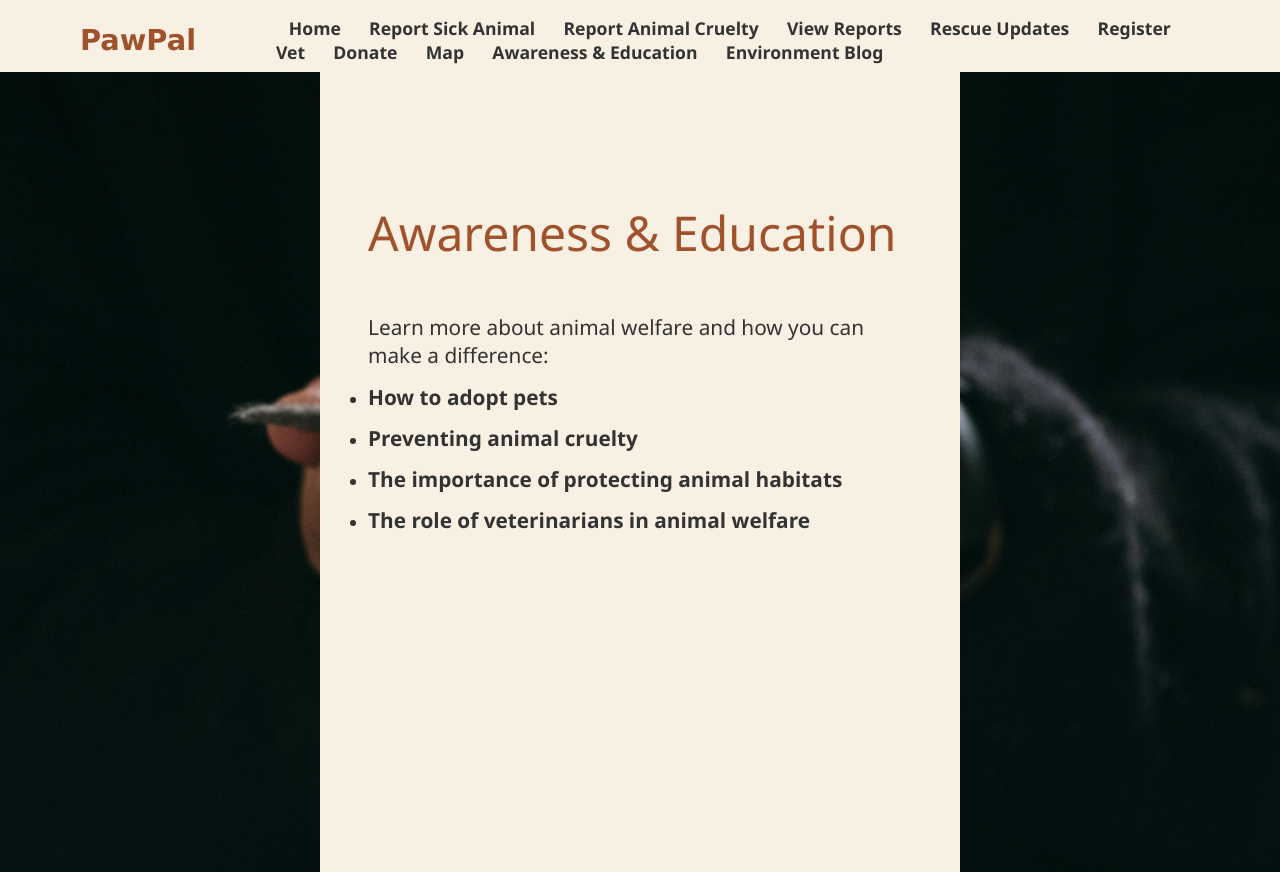
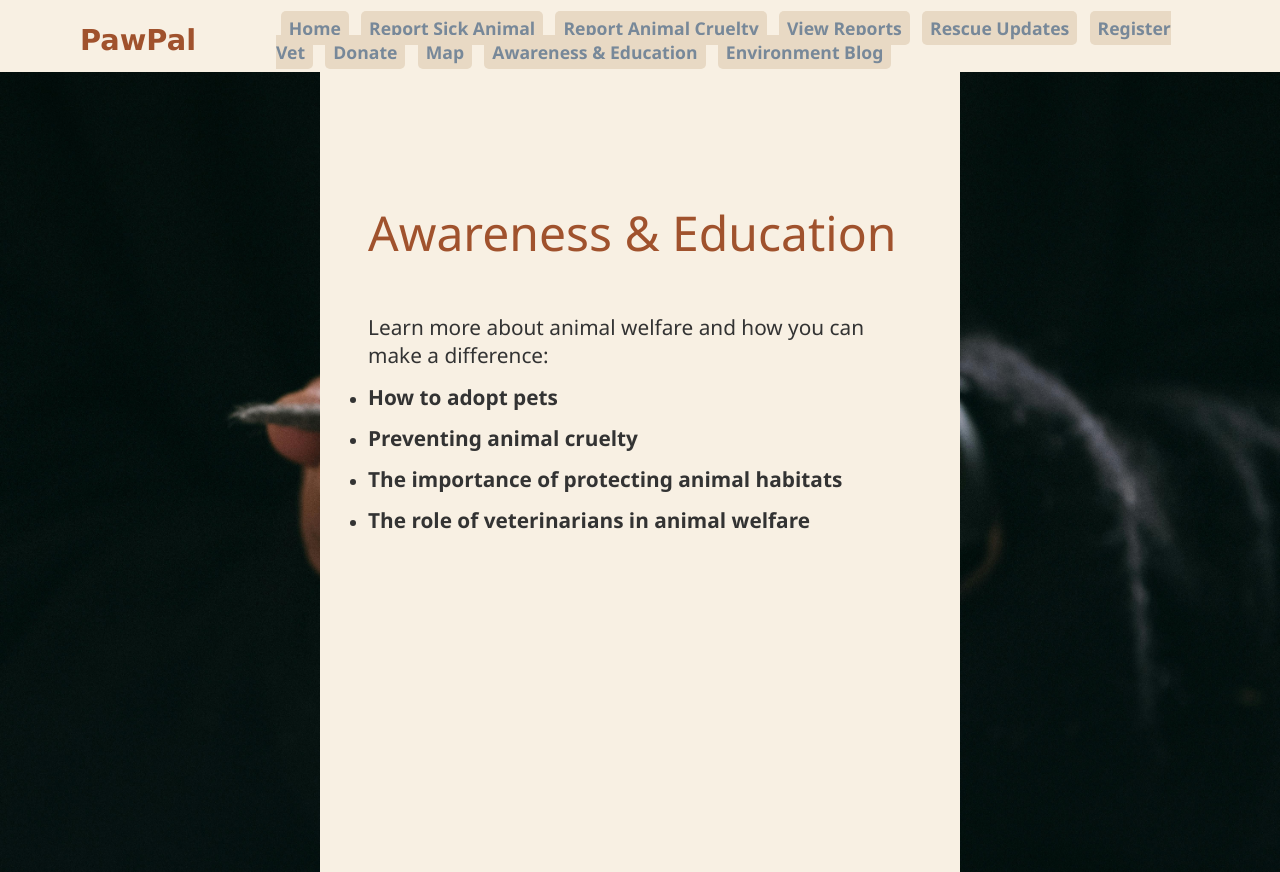
Before and after one commit to Ersatz-xD/PawPal, a Flask app: page /awareness in a window 1280 px wide. Run offline with Flask 3, Linux system fonts and the light colour scheme.

Commit message:
Update awareness.html

```diff
--- a/app/templates/awareness.html
+++ b/app/templates/awareness.html
@@ -12,16 +12,16 @@
     <header>
         <h2>PawPal</h2>
         <div class="links">
-            <a href="{{ url_for('main.home') }}">Home</a>
-            <a href="{{ url_for('main.report') }}">Report Sick Animal</a>
-            <a href="{{ url_for('main.report_cruelty') }}">Report Animal Cruelty</a>
-            <a href="{{ url_for('main.view_reports') }}">View Reports</a>
-            <a href="{{ url_for('main.rescue_updates') }}">Rescue Updates</a>
-            <a href="{{ url_for('main.register') }}">Register Vet</a>
-            <a href="{{ url_for('main.donate') }}">Donate</a>
-            <a href="{{ url_for('main.map_page') }}">Map</a>
-            <a href="{{ url_for('main.awareness') }}">Awareness & Education</a>
-            <a href="{{ url_for('main.blog') }}">Environment Blog</a>
+            <a href="{{ url_for('main.home') }}" class="active">Home</a>
+            <a href="{{ url_for('main.report') }}" class="active">Report Sick Animal</a>
+            <a href="{{ url_for('main.report_cruelty') }}" class="active">Report Animal Cruelty</a>
+            <a href="{{ url_for('main.view_reports') }}" class="active">View Reports</a>
+            <a href="{{ url_for('main.rescue_updates') }}" class="active">Rescue Updates</a>
+            <a href="{{ url_for('main.register') }}" class="active">Register Vet</a>
+            <a href="{{ url_for('main.donate') }}" class="active">Donate</a>
+            <a href="{{ url_for('main.map_page') }}" class="active">Map</a>
+            <a href="{{ url_for('main.awareness') }}" class="active">Awareness & Education</a>
+            <a href="{{ url_for('main.blog') }}" class="active">Environment Blog</a>
         </div>
     </header>
 
```
